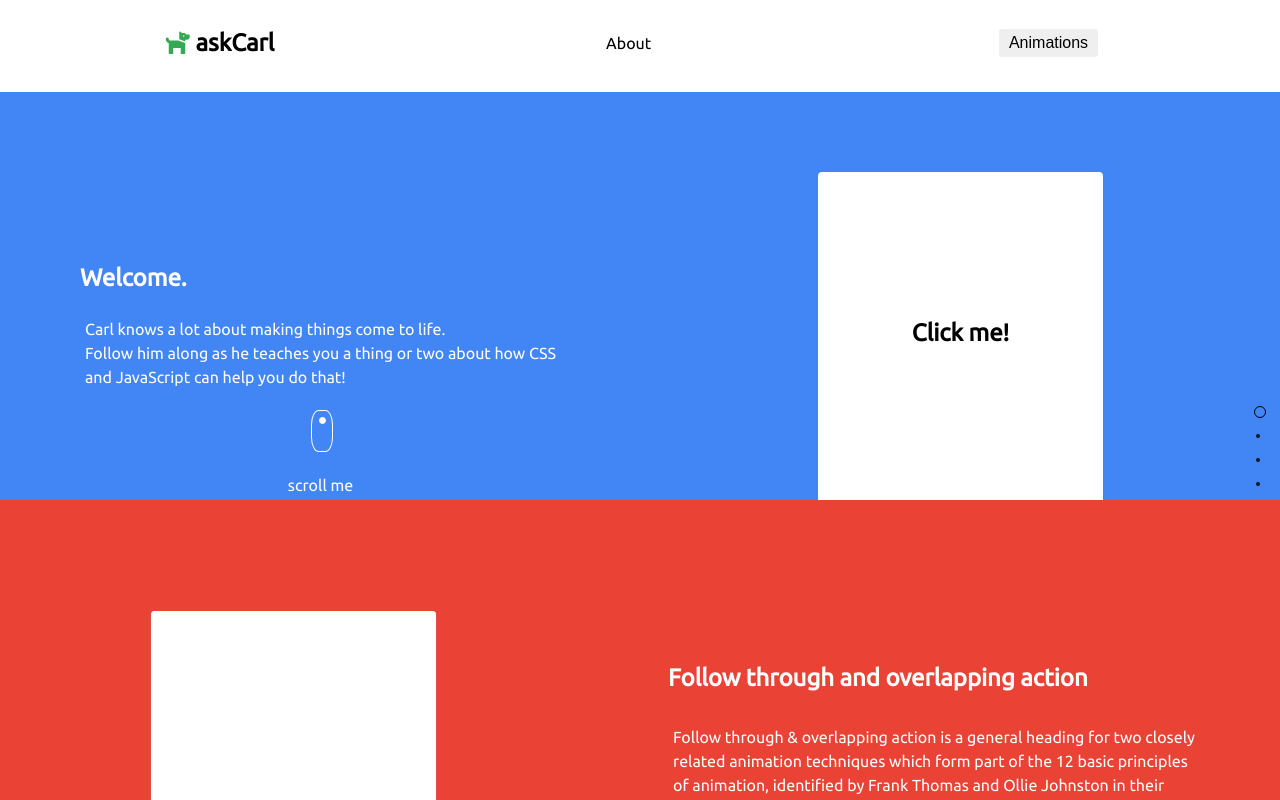
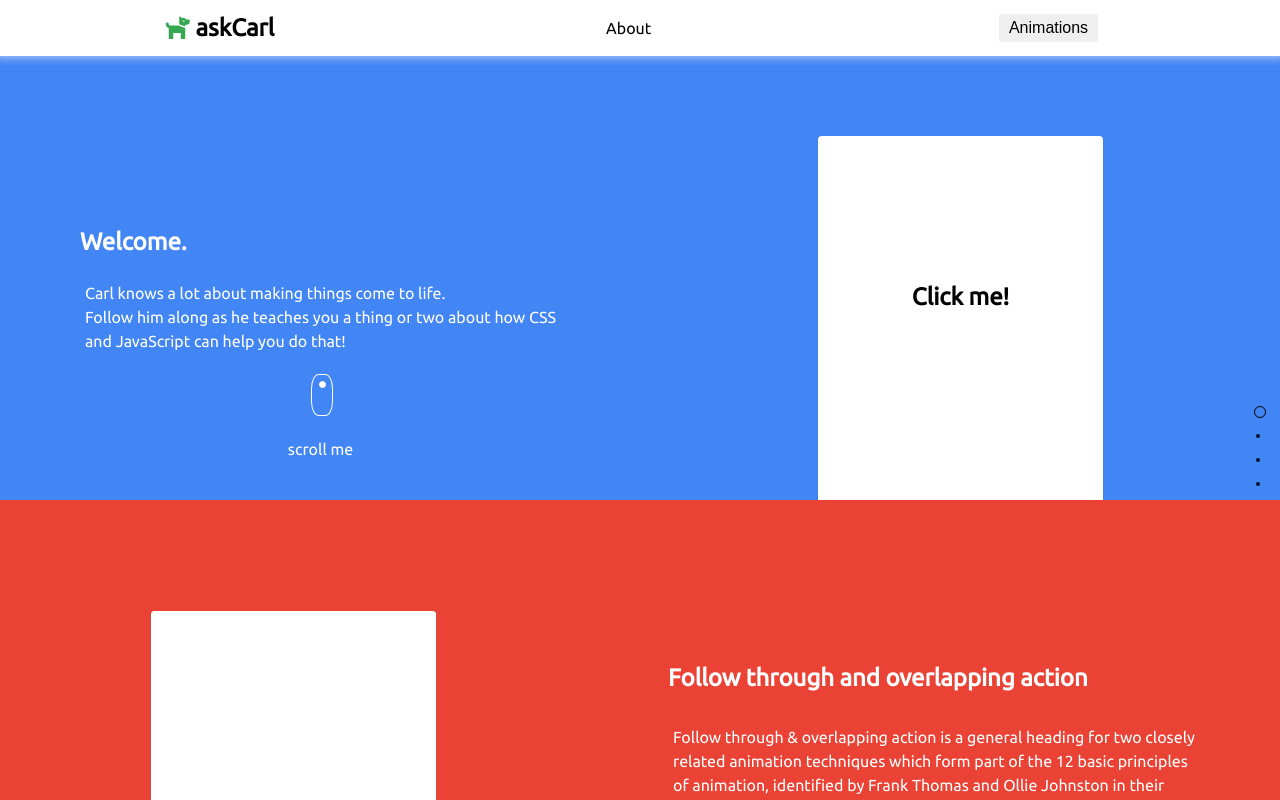
Before and after one commit to luqven/askCarl, a website: page index.html in a window 1280 px wide. Drawn offline with Linux system fonts and the light colour scheme; a script that the page names is missing.

Commit message:
improve nav bar spacing

```diff
--- a/styles/menu_bar.css
+++ b/styles/menu_bar.css
@@ -5,9 +5,9 @@
     flex-direction: row;
     justify-content: space-around;
     margin: auto;
-    padding-top: 15px;
-    padding-bottom: 20px;
-    border-bottom: 1px solid white;
+    /* padding-top: 15px; */
+    /* padding-bottom: 20px; */
+    /* border-bottom: 1px solid white; */
     box-sizing: border-box;
     box-shadow: 1px 4px 20px 0px rgba(211, 211, 211, 0.358);
 }
@@ -33,7 +33,7 @@
 }
 
 .menu-bar-shadow {
-    top: 60px;
+    top: 45px;
     position: absolute;
     background-color: rgba(255, 255, 255, 0.509);
     border: 1px solid rgba(255, 255, 255, 0.509);
```
